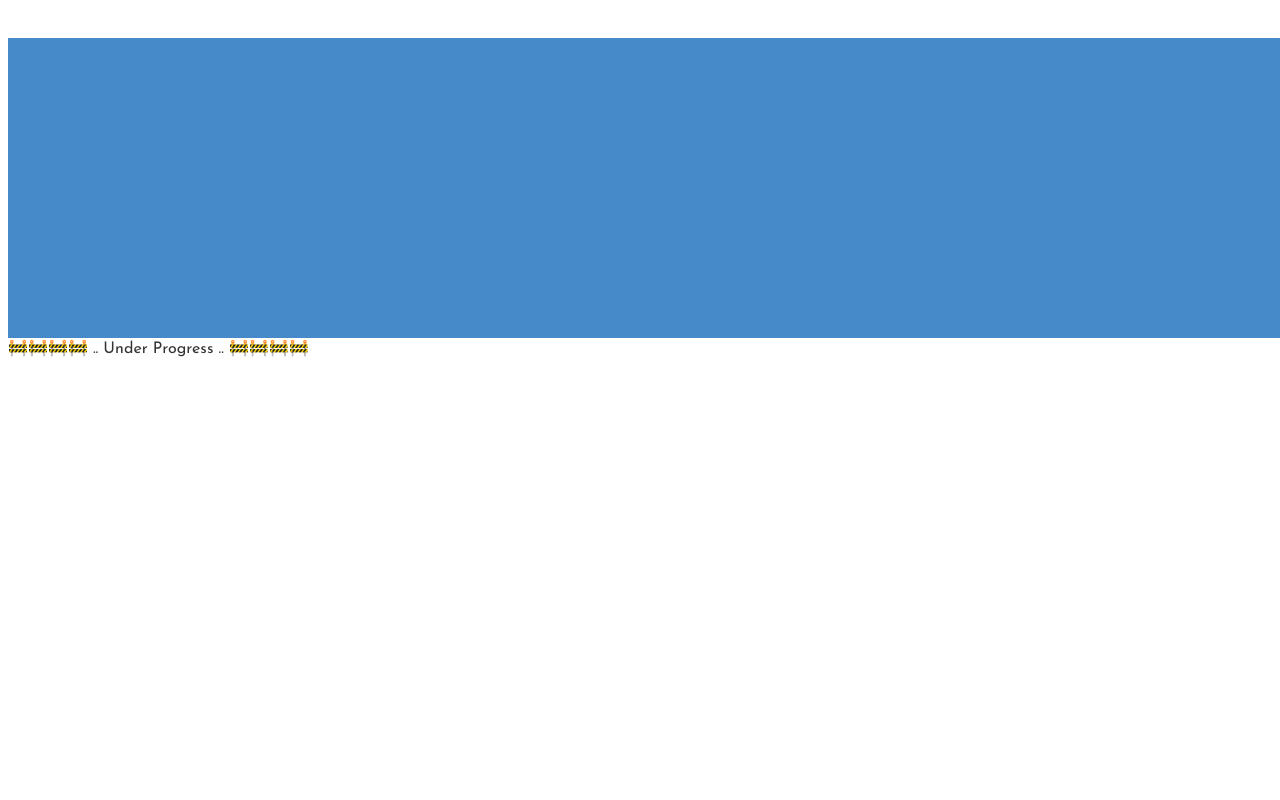
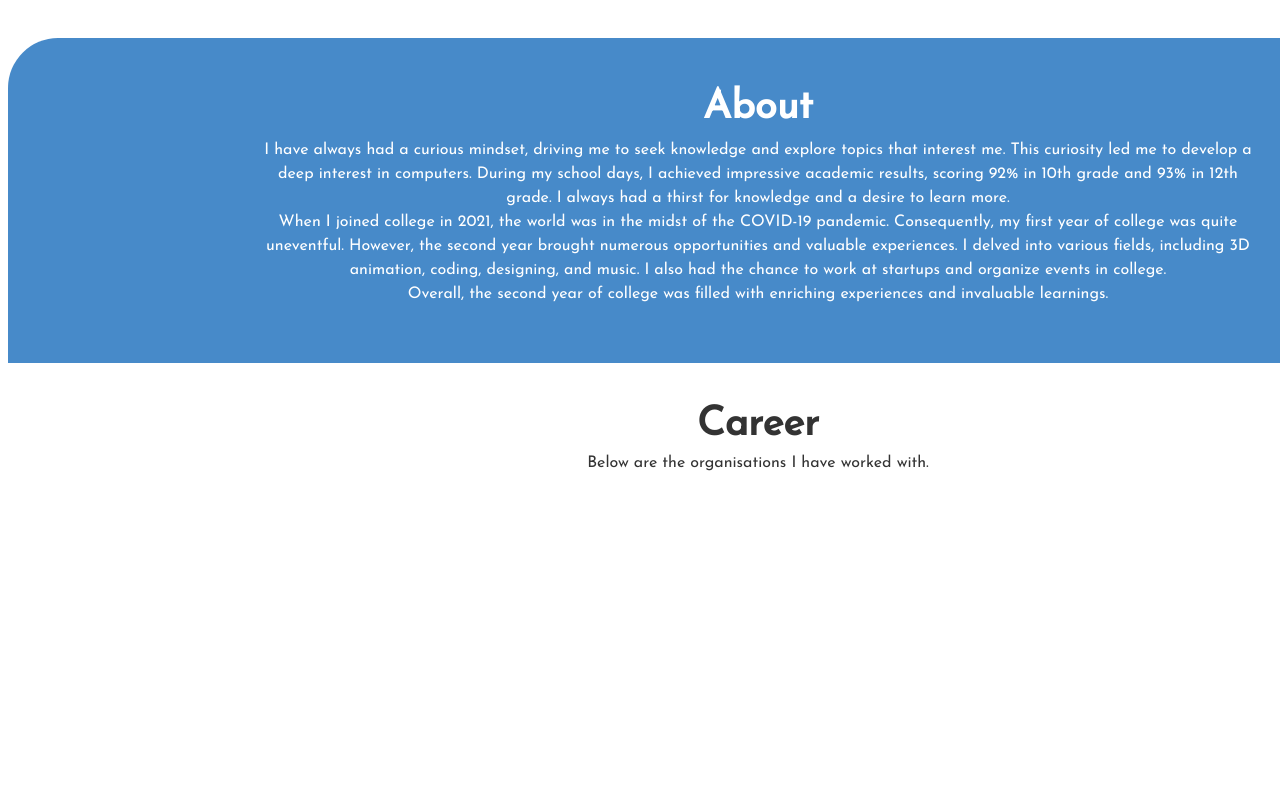
Before and after one commit to chauhansumitdev/Portfolio-Website, a plain HTML site: page index.html in a window 1280 px wide. Shown: the part 600-1400 px from the top of the page. Before the commit the page ends 965 px from the top, so only its background shows below. Drawn offline with Linux system fonts and the light colour scheme.

Commit message:
Added About Section

```diff
--- a/index.html
+++ b/index.html
@@ -49,7 +49,24 @@
     </div>
 
     <!-- about section -->
-    <div class="section3"></div>
+    <div class="section3">
+        <div class="section3content">
+            <p class="s31">About</p>
+            <p class="s32">I have always had a curious mindset, driving me to seek knowledge and explore topics that interest me. This curiosity led me to develop a deep interest in computers. During my school days, I achieved impressive academic results, scoring 92% in 10th grade and 93% in 12th grade. I always had a thirst for knowledge and a desire to learn more. <br> When I joined college in 2021, the world was in the midst of the COVID-19 pandemic. Consequently, my first year of college was quite uneventful. However, the second year brought numerous opportunities and valuable experiences. I delved into various fields, including 3D animation, coding, designing, and music. I also had the chance to work at startups and organize events in college.<br>Overall, the second year of college was filled with enriching experiences and invaluable learnings.</p>
+        </div>
+    </div>
+
+    <!-- section 4-->
+
+    <div class="section4">
+        <div class="s4title">
+            <p class="s4title1">Career</p>
+            <p class="s4title2">Below are the organisations I have worked with.</p>
+        </div>
+        <div class="s4content1"></div>
+        <div class="s4content2"></div>
+
+    </div>
 
     <script src="script.js"></script>
 </body>
--- a/script.js
+++ b/script.js
@@ -1 +1 @@
-document.write("🚧🚧🚧🚧 .. Under Progress .. 🚧🚧🚧🚧");
+document.write("🚧🚧🚧🚧 .. Under Development .. 🚧🚧🚧🚧");
--- a/styles.css
+++ b/styles.css
@@ -125,9 +125,76 @@ img{
     margin-left:70px ;
 }
 
-/* Section 2*/
+/* Section 3*/
 .section3{
-    height: 300px;
+    height: 325px;
     width:1500px;
     background-color: #478ac9;
+    display: flex;
+    justify-content: center;
+    border-radius: 50px 0 50px 0;
 }
+
+.section3content{
+    box-sizing: border-box;
+    padding: 50px;
+    height:250px ;
+    width:1100px ;
+
+}
+
+.s31{
+    margin-bottom: 10px;
+    color: white;
+    text-align: center;
+    font-size: 40px;
+    font-weight: 600;
+}
+
+.s32{
+    color: white;
+    text-align: center;
+    line-height: 1.5em;
+}
+
+/* section 4*/
+
+.section4{
+    background-color: rgb(255, 255, 255);
+    height:800px;
+    width: 1500px;
+}
+
+.s4title{
+    height:100px ;
+    width:1500px ;
+    background-color: #ffffff;
+    display:flex;
+    flex-direction: column;
+    justify-content: center;
+    align-items: center;
+
+}
+
+.s4title1{
+    padding-top: 50px;
+    font-size: 40px;
+    font-weight: 600;
+    margin-bottom: 10px;
+
+}
+.s4title2{
+
+}
+
+.s4content1{
+    height: 100px;
+    width: 1500px;
+    background-color: #ffffff;
+}
+
+.s4content2{
+    height:100px ;
+    width:1500px ;
+    background-color: #ffffff;
+}
```
